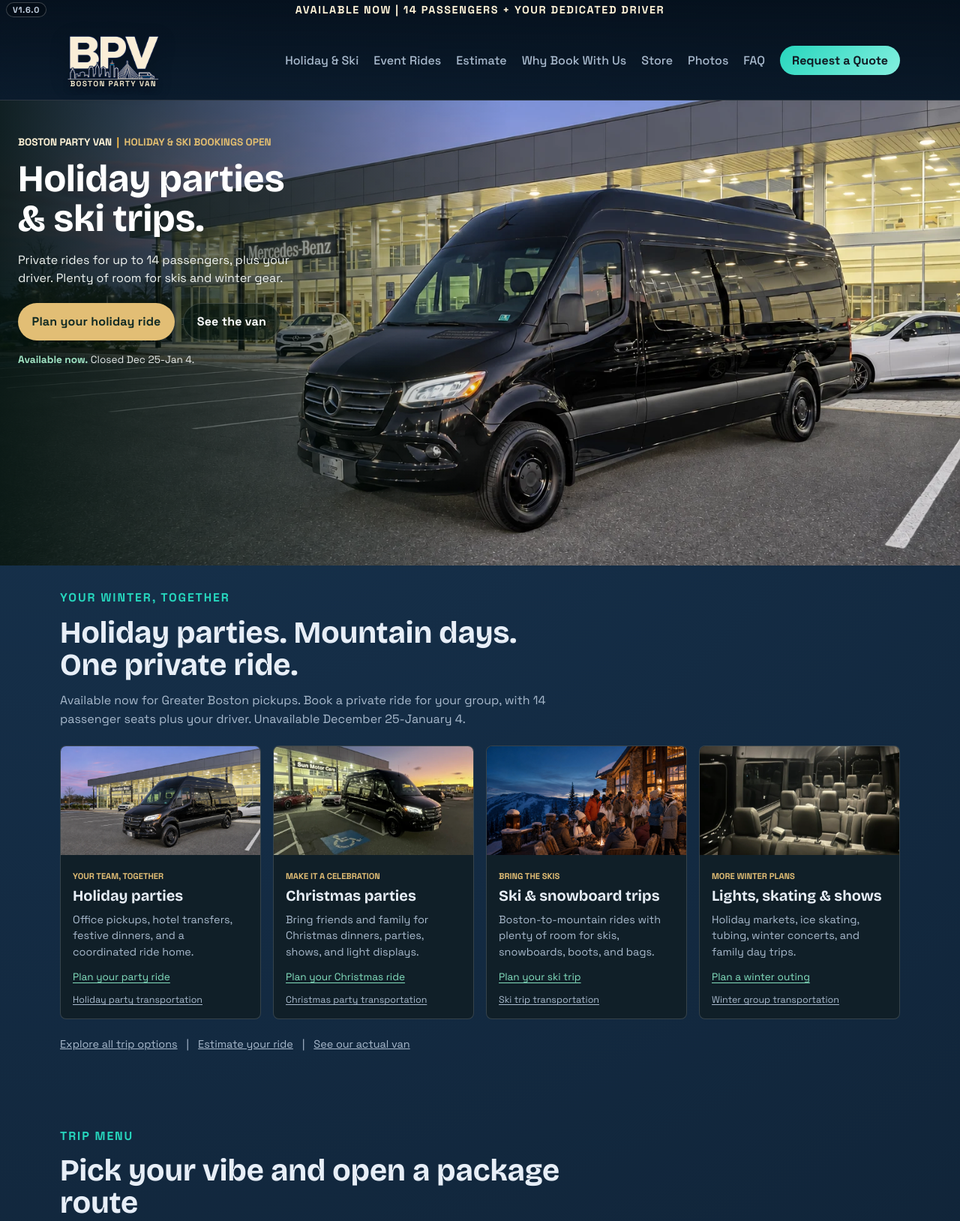
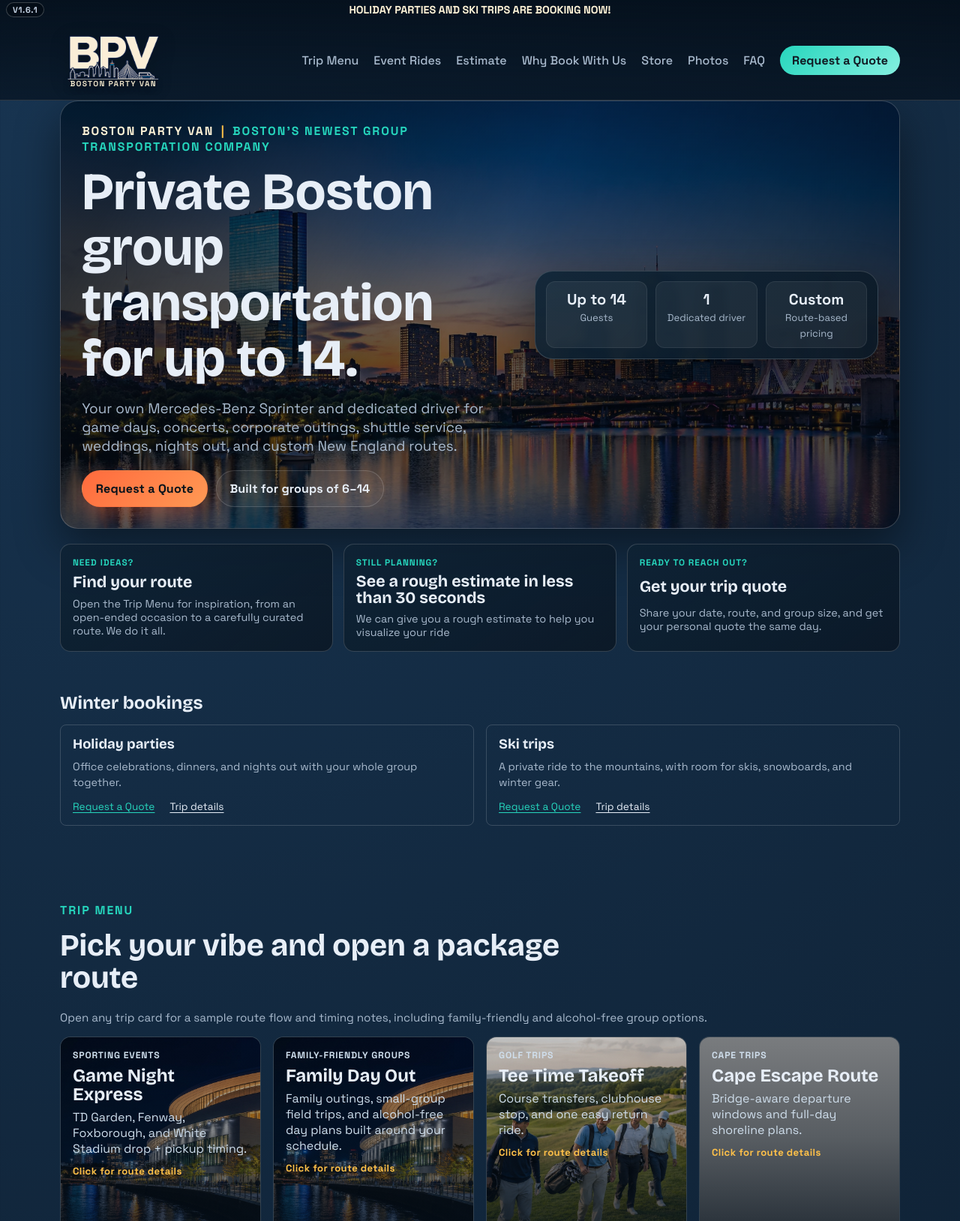
Before and after one commit to aimhoff1-lgtm/bostonpartyvan-site, a plain HTML site: page index.html in a window 1280 px wide. Shown: the part 5-1633 px from the top of the page at 75% size. Drawn offline with nearby package versions, Linux system fonts and the light colour scheme; grey boxes are pictures that could not be loaded.

Commit message:
Restore core branding and keep winter promotion modest

```diff
--- a/index.html
+++ b/index.html
@@ -3,10 +3,10 @@
   <head>
     <meta charset="UTF-8" />
     <meta name="viewport" content="width=device-width, initial-scale=1.0" />
-    <title>Boston Holiday Party &amp; Ski Trip Transportation | Boston Party Van</title>
+    <title>Boston Party Van | Private Group Transportation for Up to 14</title>
     <meta
       name="description"
-      content="Book Boston holiday party, Christmas party, and ski trip transportation for up to 14 passengers. Private Sprinter, dedicated driver, and room for skis and gear."
+      content="Private Mercedes-Benz Sprinter transportation and shuttle van hire for groups of up to 14 in Greater Boston. Events, corporate routes, recurring service, and custom trips."
     />
     <meta
       name="keywords"
@@ -21,29 +21,29 @@
     <meta property="og:site_name" content="Boston Party Van" />
     <meta
       property="og:title"
-      content="Boston Holiday Party &amp; Ski Trip Transportation | Boston Party Van"
+      content="Boston Party Van | Private Group Transportation for Up to 14"
     />
     <meta
       property="og:description"
-      content="Available now for Boston holiday parties, Christmas lights, and group trips. 14 passenger seats plus a dedicated driver. Closed December 25-January 4."
+      content="A private Mercedes-Benz Sprinter and dedicated driver for Boston groups of up to 14, including event transportation and shuttle van hire."
     />
     <meta property="og:url" content="https://www.bostonpartyvan.com/" />
     <meta
       property="og:image"
-      content="https://www.bostonpartyvan.com/assets/images/van-2026/exterior-retouched.webp"
+      content="https://www.bostonpartyvan.com/assets/images/boston-skyline-river-dusk.webp"
     />
     <meta name="twitter:card" content="summary_large_image" />
     <meta
       name="twitter:title"
-      content="Boston Holiday Party &amp; Ski Trip Transportation | Boston Party Van"
+      content="Boston Party Van | Private Group Transportation for Up to 14"
     />
     <meta
       name="twitter:description"
-      content="Available now for Boston holiday parties, Christmas lights, and group trips. 14 passenger seats plus a dedicated driver. Closed December 25-January 4."
+      content="A private Mercedes-Benz Sprinter and dedicated driver for Boston groups of up to 14, including event transportation and shuttle van hire."
     />
     <meta
       name="twitter:image"
-      content="https://www.bostonpartyvan.com/assets/images/van-2026/exterior-retouched.webp"
+      content="https://www.bostonpartyvan.com/assets/images/boston-skyline-river-dusk.webp"
     />
     <script type="application/ld+json">
       {
@@ -410,18 +410,17 @@
       href="https://fonts.googleapis.com/css2?family=Bricolage+Grotesque:wght@400;500;700;800&family=Space+Grotesk:wght@400;500;600;700&display=swap"
       rel="stylesheet"
     />
-    <link rel="preload" as="image" href="assets/images/van-2026/exterior-retouched.webp" />
-    <link rel="stylesheet" href="style.css?v=1.6.0-holiday-van" />
+    <link rel="stylesheet" href="style.css?v=1.6.1-branding" />
   </head>
   <body>
     <div class="bg-orb bg-orb-a"></div>
     <div class="bg-orb bg-orb-b"></div>
     <div class="noise-layer"></div>
-    <div class="version-tag" title="Site version">V1.6.0</div>
+    <div class="version-tag" title="Site version">V1.6.1</div>
 
     <header class="site-header">
       <div class="top-strip">
-        <p>Available now | 14 passengers + your dedicated driver</p>
+        <p><a class="seasonal-banner" href="#quote">Holiday parties and ski trips are booking now!</a></p>
       </div>
       <div class="nav-wrap">
         <a class="brand" href="#home" aria-label="Boston Party Van home">
@@ -437,7 +436,7 @@
         </a>
         <button class="menu-toggle" aria-label="Toggle menu">Menu</button>
         <nav class="main-nav">
-          <a href="#seasonal">Holiday &amp; Ski</a>
+          <a href="#services">Trip Menu</a>
           <a href="events/">Event Rides</a>
           <a href="#pricing">Estimate</a>
           <a href="#reviews">Why Book With Us</a>
@@ -450,68 +449,61 @@
     </header>
 
     <main id="home">
-      <section class="hero section holiday-hero">
-        <img class="hero-van-photo" src="assets/images/van-2026/exterior-retouched.webp"
-          alt="Boston Party Van's black high-roof Mercedes-Benz Sprinter" width="1536" height="1024" fetchpriority="high" />
+      <section class="hero section reveal">
         <div class="hero-copy">
           <p class="eyebrow">
             <span class="eyebrow-brand">Boston Party Van</span>
             <span class="eyebrow-separator" aria-hidden="true">|</span>
-            Holiday &amp; ski bookings open
+            Boston's newest group transportation company
           </p>
-          <h1>Holiday parties &amp; ski trips.</h1>
+          <h1>Private Boston group transportation for up to 14.</h1>
           <p class="hero-sub">
-            Private rides for up to 14 passengers, plus your driver.
-            Plenty of room for skis and winter gear.
+            Your own Mercedes-Benz Sprinter and dedicated driver for game days, concerts,
+            corporate outings, shuttle service, weddings, nights out, and custom New England routes.
           </p>
           <div class="hero-actions">
-            <a class="btn btn-primary" href="#quote" data-quote-trip="holiday">Plan your holiday ride</a>
-            <a class="btn btn-ghost" href="photos.html">See the van</a>
+            <a class="btn btn-primary" href="#quote">Request a Quote</a>
+            <a class="btn btn-ghost" href="boston/party-bus-6-to-14-passengers/">
+              Built for groups of 6–14
+            </a>
           </div>
-          <p class="holiday-availability"><strong>Available now.</strong> Closed Dec 25-Jan 4.</p>
         </div>
+        <aside class="hero-card hero-stats-card" aria-label="Trip highlights">
+          <div class="special-stats">
+            <div>
+              <strong>Up to 14</strong>
+              <span>Guests</span>
+            </div>
+            <div>
+              <strong>1</strong>
+              <span>Dedicated driver</span>
+            </div>
+            <div>
+              <strong>Custom</strong>
+              <span>Route-based pricing</span>
+            </div>
+          </div>
+        </aside>
       </section>
 
-      <section id="seasonal" class="section seasonal-section" aria-label="Holiday and winter transportation">
-        <div class="section-head">
-          <p class="eyebrow">Your winter, together</p>
-          <h2>Holiday parties. Mountain days. One private ride.</h2>
-          <p class="section-intro">Available now for Greater Boston pickups. Book a private ride for your group,
-            with 14 passenger seats plus your driver. Unavailable December 25-January 4.</p>
+      <section class="section reveal quick-actions" aria-label="Quick actions">
+        <div class="quick-actions-grid">
+          <a class="quick-action-card" href="#services">
+            <p class="quick-action-label">Need ideas?</p>
+            <h3>Find your route</h3>
+            <span>Open the Trip Menu for inspiration, from an open-ended occasion to a carefully curated route. We do it all.</span>
+          </a>
+          <a class="quick-action-card" href="#pricing">
+            <p class="quick-action-label">Still planning?</p>
+            <h3>See a rough estimate in less than 30 seconds</h3>
+            <span>We can give you a rough estimate to help you visualize your ride</span>
+          </a>
+          <a class="quick-action-card" href="#quote">
+            <p class="quick-action-label">Ready to reach out?</p>
+            <h3>Get your trip quote</h3>
+            <span>Share your date, route, and group size, and get your personal quote the same day.</span>
+          </a>
         </div>
-        <div class="seasonal-cards">
-          <article class="seasonal-card">
-            <img src="assets/images/van-2026/exterior-retouched.webp" alt="Private Sprinter for Boston office holiday parties" width="600" height="400" loading="lazy" />
-            <div><p class="eyebrow">Your team, together</p><h3>Holiday parties</h3>
-              <p>Office pickups, hotel transfers, festive dinners, and a coordinated ride home.</p>
-              <a href="#quote" data-quote-trip="holiday-party">Plan your party ride</a>
-              <a href="guides/boston-holiday-party-transportation/">Holiday party transportation</a></div>
-          </article>
-          <article class="seasonal-card">
-            <img src="assets/images/van-2026/sunset-original.webp" alt="Our Sprinter ready for a Christmas celebration" width="768" height="1024" loading="lazy" />
-            <div><p class="eyebrow">Make it a celebration</p><h3>Christmas parties</h3>
-              <p>Bring friends and family for Christmas dinners, parties, shows, and light displays.</p>
-              <a href="#quote" data-quote-trip="christmas-party">Plan your Christmas ride</a>
-              <a href="guides/boston-holiday-party-transportation/#christmas-parties">Christmas party transportation</a></div>
-          </article>
-          <article class="seasonal-card">
-            <img src="assets/images/mountain-apres-ski-party.jpg" alt="Winter mountain scenery and an apres-ski gathering" width="1672" height="941" loading="lazy" />
-            <div><p class="eyebrow">Bring the skis</p><h3>Ski &amp; snowboard trips</h3>
-              <p>Boston-to-mountain rides with plenty of room for skis, snowboards, boots, and bags.</p>
-              <a href="#quote" data-quote-trip="ski">Plan your ski trip</a>
-              <a href="guides/boston-ski-trip-transportation/">Ski trip transportation</a></div>
-          </article>
-          <article class="seasonal-card">
-            <img src="assets/images/van-2026/cabin-original.webp" alt="Passenger seating for a private winter group outing" width="768" height="1024" loading="lazy" />
-            <div><p class="eyebrow">More winter plans</p><h3>Lights, skating &amp; shows</h3>
-              <p>Holiday markets, ice skating, tubing, winter concerts, and family day trips.</p>
-              <a href="#quote" data-quote-trip="winter">Plan a winter outing</a>
-              <a href="guides/boston-winter-group-transportation/">Winter group transportation</a></div>
-          </article>
-        </div>
-        <p class="seasonal-more"><a href="#services">Explore all trip options</a> <span aria-hidden="true">|</span>
-          <a href="#pricing">Estimate your ride</a> <span aria-hidden="true">|</span>
-          <a href="photos.html">See our actual van</a></p>
       </section>
 
       <!-- Archived deals stay inert until SITE_CONFIG.specialOffersEnabled is restored. -->
@@ -624,6 +616,22 @@
       </section>
 
       </template>
+
+      <section class="section winter-highlight" aria-labelledby="winter-heading">
+        <h2 id="winter-heading">Winter bookings</h2>
+        <div class="winter-trips">
+          <article class="winter-trip">
+            <h3>Holiday parties</h3>
+            <p>Office celebrations, dinners, and nights out with your whole group together.</p>
+            <div><a href="#quote">Request a Quote</a><a href="guides/boston-holiday-party-transportation/">Trip details</a></div>
+          </article>
+          <article class="winter-trip">
+            <h3>Ski trips</h3>
+            <p>A private ride to the mountains, with room for skis, snowboards, and winter gear.</p>
+            <div><a href="#quote">Request a Quote</a><a href="guides/boston-ski-trip-transportation/">Trip details</a></div>
+          </article>
+        </div>
+      </section>
 
       <section id="services" class="section reveal">
         <div class="section-head">
@@ -972,7 +980,7 @@
                 decoding="async"
               />
             </figure>
-            <details class="fleet-interior" open>
+            <details class="fleet-interior">
               <summary>
                 <span>
                   <span class="fleet-interior-label">Interior seating photos</span>
@@ -1042,7 +1050,7 @@
                 <option value="nightlife">Night Out</option>
                 <option value="sports">Sporting Event / Game Day</option>
                 <option value="wedding">Wedding</option>
-                <option value="whitemountains">Ski Trips / New England Mountains</option>
+                <option value="whitemountains">New England Mountain / Fall Foliage</option>
                 <option value="other">&gt;&gt; Other (Custom Trip)</option>
               </select>
             </label>
@@ -1507,8 +1515,8 @@
           <p class="eyebrow">Let’s build your route</p>
           <h2>Request a custom quote</h2>
           <p class="section-intro">
-            Available now for holiday celebrations and year-round trips. Tell us your date,
-            group size, and route, and Andrew will build your personalized quote.
+            Available now. Tell us the basics and Andrew will build a personalized quote around your actual
+            plan. Add timing and trip details now if you have them, or start with what you know.
           </p>
           <div class="quote-trust" aria-label="Boston Party Van inquiry details">
             <a href="#reviews"><strong>5.0 on Google</strong> from 11 reviews</a>
@@ -1567,7 +1575,7 @@
               <option value="nightlife">Night Out</option>
               <option value="sports">Sporting Event / Game Day</option>
               <option value="wedding">Wedding</option>
-              <option value="whitemountains">Ski Trips / New England Mountains</option>
+              <option value="whitemountains">New England Mountain / Fall Foliage</option>
               <option value="other">&gt;&gt; Other (Custom Trip)</option>
             </select>
           </label>
@@ -1940,6 +1948,6 @@
       <a class="mobile-tertiary" href="tel:+16175153702">Call</a>
     </div>
 
-    <script src="script.js?v=1.6.0-holiday-van"></script>
+    <script src="script.js?v=1.6.1-branding"></script>
   </body>
 </html>
--- a/script.js
+++ b/script.js
@@ -1250,7 +1250,7 @@ function buildIntakePayload(data) {
     golf: "Golf Outing",
     cape: "Cape Cod Trip",
     islandferry: "Island Ferry Transfer",
-    whitemountains: "Ski Trips / New England Mountains",
+    whitemountains: "New England Mountain / Fall Foliage",
     bach: "Bachelor/Bachelorette",
     barcrawl: "Boston Bar Crawl",
     local: "Local Day Route",
@@ -1434,7 +1434,7 @@ function buildQuoteReceiptData(data) {
     golf: "Golf Outing",
     cape: "Cape Cod Trip",
     islandferry: "Island Ferry Transfer",
-    whitemountains: "Ski Trips / New England Mountains",
+    whitemountains: "New England Mountain / Fall Foliage",
     bach: "Bachelor/Bachelorette",
     barcrawl: "Boston Bar Crawl",
     local: "Local Day Route",
@@ -1641,13 +1641,6 @@ if (quoteForm && quoteSuccess) {
   let hasTrackedQuoteFormStart = false;
   let isSubmittingQuote = false;
   const quoteTripPrefills = {
-    holiday: { packageName: "Holiday Transportation" },
-    "holiday-party": { packageName: "Office Holiday Party", eventType: "corporate", tripDirection: "roundTrip" },
-    "christmas-party": { packageName: "Christmas Party Transportation", eventType: "other", tripDirection: "roundTrip" },
-    ski: { packageName: "Ski and Snowboard Trip", eventType: "whitemountains", tripDirection: "roundTrip" },
-    winter: { packageName: "Winter Group Outing", eventType: "family", tripDirection: "roundTrip" },
-    "christmas-lights": { packageName: "Christmas Lights Outing", eventType: "family", tripDirection: "roundTrip" },
-    "holiday-night": { packageName: "Holiday Night Out", eventType: "nightlife" },
     "early-booking": { packageName: "Early booking offer", specialOffer: true },
     "airport-transfer": {
       specialOffer: true,
--- a/style.css
+++ b/style.css
@@ -319,57 +319,17 @@ a {
   justify-content: center;
 }
 
-.holiday-hero.hero {
-  display: block;
-  width: 100%;
-  min-height: 560px;
-  height: min(680px, calc(100svh - 180px));
-  padding: 44px max(24px, calc((100% - 1280px) / 2));
-  border: 0;
-  border-radius: 0;
-  box-shadow: none;
-  background: #09251e;
-}
-
-.hero-van-photo {
-  position: absolute;
-  inset: 0;
-  width: 100%;
-  height: 100%;
-  object-fit: cover;
-  object-position: center 65%;
-}
-
-.holiday-hero::after {
-  content: "";
-  position: absolute;
-  inset: 0;
-  background: linear-gradient(90deg, rgba(3, 19, 15, 0.9), rgba(3, 19, 15, 0.5) 28%, transparent 53%);
-  pointer-events: none;
-}
-
-.holiday-hero .hero-copy {
-  width: min(400px, 40%);
-  z-index: 1;
-}
-
-.holiday-hero .eyebrow {
-  font-size: 0.85rem;
-  letter-spacing: 0;
-  color: #e1bd70;
-}
-
-.holiday-hero h1 {
-  font-size: 3.15rem;
-  letter-spacing: 0;
-  color: #fff;
-}
-
-.holiday-hero .hero-sub {
-  font-size: 1rem;
-  line-height: 1.55;
-  color: #f1f5f2;
-}
+.seasonal-banner { text-decoration: none; letter-spacing: 0; }
+.seasonal-banner:hover { text-decoration: underline; text-underline-offset: 0.2em; }
+.winter-highlight { padding-top: 2.5rem; }
+.winter-highlight h2 { font-size: 1.5rem; letter-spacing: 0; margin-bottom: 1rem; }
+.winter-trips { display: grid; grid-template-columns: repeat(2, minmax(0, 1fr)); gap: 1rem; }
+.winter-trip { padding: 1rem; border: 1px solid var(--line); border-radius: 8px; }
+.winter-trip h3 { font-size: 1.15rem; letter-spacing: 0; }
+.winter-trip p { color: var(--text-soft); font-size: 0.9rem; line-height: 1.5; }
+.winter-trip > div { display: flex; flex-wrap: wrap; gap: 0.75rem 1.25rem; margin-top: 0.75rem; }
+.winter-trip a { font-size: 0.85rem; text-underline-offset: 0.2em; }
+.winter-trip a:first-child { color: var(--accent-cool); }
 
 .holiday-availability {
   margin-top: 1rem;
@@ -380,17 +340,6 @@ a {
 
 .holiday-availability strong {
   color: #a2e6c5;
-}
-
-.holiday-hero .btn-primary {
-  background: #e2be75;
-  color: #122b24;
-  box-shadow: none;
-}
-
-.holiday-hero .btn-ghost {
-  color: #fff;
-  background: rgba(3, 19, 15, 0.55);
 }
 
 .van-gallery-intro h1 {
@@ -444,17 +393,6 @@ a {
   outline-offset: 4px;
 }
 
-.seasonal-section { padding-top: 2rem; }
-.seasonal-cards { display: grid; grid-template-columns: repeat(4, minmax(0, 1fr)); gap: 1rem; }
-.seasonal-card { border: 1px solid var(--line); border-radius: 8px; overflow: hidden; background: #101f28; }
-.seasonal-card img { display: block; width: 100%; height: 145px; object-fit: cover; }
-.seasonal-card > div { padding: 1rem; }
-.seasonal-card .eyebrow { font-size: 0.7rem; letter-spacing: 0; margin-bottom: 0.5rem; color: #e2be75; }
-.seasonal-card h3 { font-size: 1.25rem; letter-spacing: 0; line-height: 1.15; }
-.seasonal-card p:not(.eyebrow) { color: var(--text-soft); font-size: 0.9rem; line-height: 1.5; }
-.seasonal-card a { display: block; font-size: 0.85rem; line-height: 1.45; margin-top: 0.75rem; text-underline-offset: 0.2em; color: #83dfbe; }
-.seasonal-card a:last-child { font-size: 0.78rem; color: var(--text-soft); }
-.seasonal-more { display: flex; flex-wrap: wrap; gap: 0.75rem; margin-top: 1.5rem; color: var(--text-soft); font-size: 0.9rem; }
 .winter-guide-content .section:not(.hero) { padding-top: 3rem; padding-bottom: 1rem; }
 .winter-guide-content .section:not(.hero) p { max-width: 78ch; color: var(--text-soft); line-height: 1.7; margin: 0.8rem 0; }
 .winter-guide-content .section:not(.hero) h2 { font-size: 1.75rem; line-height: 1.2; }
@@ -465,48 +403,20 @@ a {
 .winter-guide-content .faq-list { max-width: 850px; }
 .winter-guide-content .faq-list details { border-bottom: 1px solid var(--line); padding: 1rem 0; }
 .winter-guide-content .faq-list summary { font-weight: 700; cursor: pointer; }
-.winter-guide-content .hero-copy .eyebrow { font-size: 0.8rem; }
-
-@media (max-width: 1000px) {
-  .seasonal-cards { grid-template-columns: repeat(2, minmax(0, 1fr)); }
-}
+.winter-guide-intro h1 { font-size: 2.5rem; line-height: 1.1; letter-spacing: 0; max-width: 24ch; }
+.winter-guide-intro .hero-actions { margin-top: 1.25rem; }
+
+@media (max-width: 960px) {
+  .van-gallery { grid-template-columns: repeat(2, minmax(0, 1fr)); }
+}
+
 @media (max-width: 620px) {
-  .seasonal-cards { gap: 0.75rem; }
-  .seasonal-card img { height: 110px; }
-  .seasonal-card > div { padding: 0.75rem; }
-  .seasonal-card h3 { font-size: 1.12rem; }
-  .seasonal-card p:not(.eyebrow) { font-size: 0.8rem; }
-}
-
-@media (max-width: 960px) {
-  .holiday-hero h1 { font-size: 2rem; }
-  .holiday-hero .hero-copy { width: 44%; }
-  .van-gallery { grid-template-columns: repeat(2, minmax(0, 1fr)); }
-}
-
-@media (max-width: 620px) {
-  .holiday-hero.hero {
-    height: auto;
-    min-height: 0;
-    padding: 18px 16px calc(50vw + 12px);
-  }
-  .holiday-hero .hero-copy { width: 100%; }
-  .holiday-hero h1 { font-size: 2rem; max-width: 17ch; }
-  .holiday-hero .hero-sub { font-size: 0.95rem; line-height: 1.45; }
-  .holiday-hero .eyebrow { margin-bottom: 0.65rem; font-size: 0.75rem; }
-  .holiday-hero .hero-actions { gap: 0.5rem; margin-top: 1rem; }
-  .holiday-hero .btn { font-size: 0.85rem; padding: 0.7rem 0.8rem; }
-  .hero-van-photo { top: auto; bottom: 0; height: auto; aspect-ratio: 2 / 1; }
-  .holiday-hero::after { display: none; }
+  .winter-trips { grid-template-columns: 1fr; }
+  .winter-guide-intro h1 { font-size: 2rem; }
   .holiday-availability { font-size: 0.78rem; }
   .van-gallery-intro h1 { font-size: 2rem; }
   .van-gallery { gap: 1.2rem 0.75rem; }
   .van-gallery figcaption { font-size: 0.75rem; }
-}
-
-@media (max-width: 360px) {
-  .holiday-hero .eyebrow { display: none; }
-  .holiday-hero h1 { font-size: 1.75rem; }
 }
 
 .btn {
@@ -1902,12 +1812,12 @@ main > .reviews-section {
 }
 
 .offer-early-booking {
-  --package-image: url("assets/images/van-2026/exterior-retouched.webp");
+  --package-image: url("assets/images/MBenzSprinter14PAX-Exterior0.jpg");
   --package-position: center;
 }
 
 .offer-airport-transfer {
-  --package-image: url("assets/images/van-2026/exterior-original.webp");
+  --package-image: url("assets/images/MBenzSprinter14PAX-Exterior1.jpg");
   --package-position: center;
 }
 
@@ -1953,7 +1863,7 @@ main > .reviews-section {
 }
 
 .package-shuttle {
-  --package-image: url("assets/images/van-2026/exterior-retouched.webp");
+  --package-image: url("assets/images/MBenzSprinter14PAX-Exterior0.jpg");
   --package-position: center;
 }
 
```
Also changed, not shown: boston/party-bus-6-to-14-passengers/index.html (+3 -3 lines), guides/boston-corporate-outing-transportation/index.html (+3 -3 lines), guides/boston-holiday-party-transportation/index.html (+18 -21 lines), guides/boston-ski-trip-transportation/index.html (+13 -16 lines), guides/boston-winter-group-transportation/index.html (+13 -16 lines), photos.html (+4 -4 lines), services/shuttle-van-for-hire/index.html (+3 -3 lines), tests/holiday-launch.test.mjs (+13 -7 lines), 2 other files.
